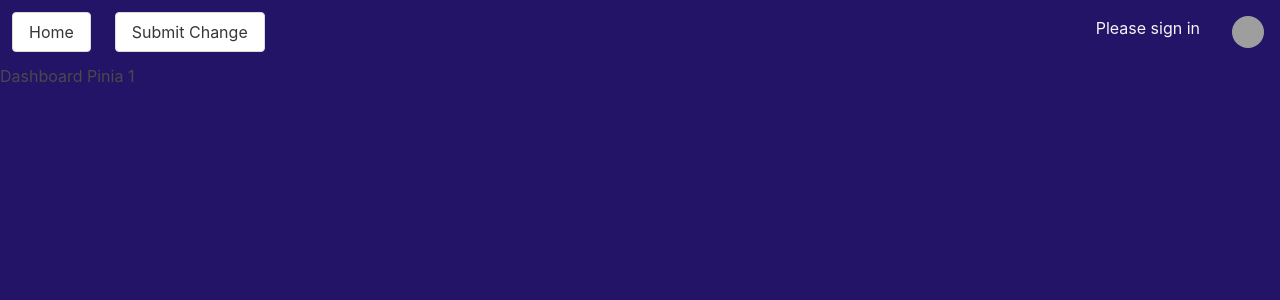
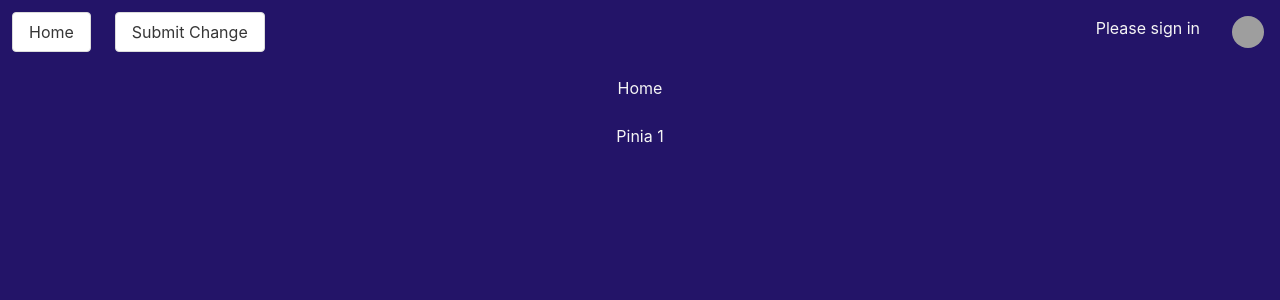
Before and after one commit to Catalyst-Auditing/Catalyst-Parameters-Dashboard, a Vue app: page / in a window 1280 px wide. Shown: the top 300 px of the page. Built offline with nearby package versions, Linux system fonts and the light colour scheme; grey boxes are pictures that could not be loaded.

Commit message:
Testing state

```diff
--- a/src/components/Account.vue
+++ b/src/components/Account.vue
@@ -85,7 +85,7 @@
     </div>
     <div>
       <label for="full_name">Name</label>
-      <input id="full_name" type="text" v-model="full_name" />
+      <input id="full_name" type="text" v-model="full_name" disabled />
     </div>
 
     <div>
--- a/src/views/Home.vue
+++ b/src/views/Home.vue
@@ -5,9 +5,13 @@
 const store = useStore()
 </script>
 <template>
-    <div>
-        Dashboard
-        {{ store.name }}
-        {{ store.number }}
+    <div class="has-text-light">
+    <div class="column is-half is-offset-one-quarter has-text-centered">
+      Home
+    </div>
+    <div class="column is-half is-offset-one-quarter has-text-centered">
+      {{ store.name }}
+      {{ store.number }}
+    </div>
     </div>
 </template>
--- a/src/views/SubmitChange.vue
+++ b/src/views/SubmitChange.vue
@@ -19,12 +19,25 @@ const session = ref()
 </script>
 
 <template>
-  <div>
+  <div class="has-text-light">
+    <div class="column is-half is-offset-one-quarter has-text-centered">
+      Submit Change
+    </div>
     <div v-if="session" :session="session">
-        {{ store.name }}{{ store.number }}
-        <button @click="store.changeName('Roberto')">Change name to Roberto</button>
-        <button @click="store.changeNumber(2)">Change number to 2</button>
-        <button @click="store.$reset">reset store</button>
+      <div class="column is-half is-offset-one-quarter has-text-centered">
+          {{ store.name }}
+          {{ store.number }}
+      </div>
+      <div class="column is-half is-offset-one-quarter has-text-centered">
+        <button class="button m-3" @click="store.changeName('Roberto')">Change name to Roberto</button>
+      </div>
+      <div class="column is-half is-offset-one-quarter has-text-centered">
+        <button class="button m-3" @click="store.changeNumber(2)">Change number to 2</button>
+      </div>
+      <div class="column is-half is-offset-one-quarter has-text-centered">
+        <button class="button m-3" @click="store.$reset">reset store</button>
+      </div>
+      <div></div>
     </div>
     <Auth v-else />
   </div>
```
